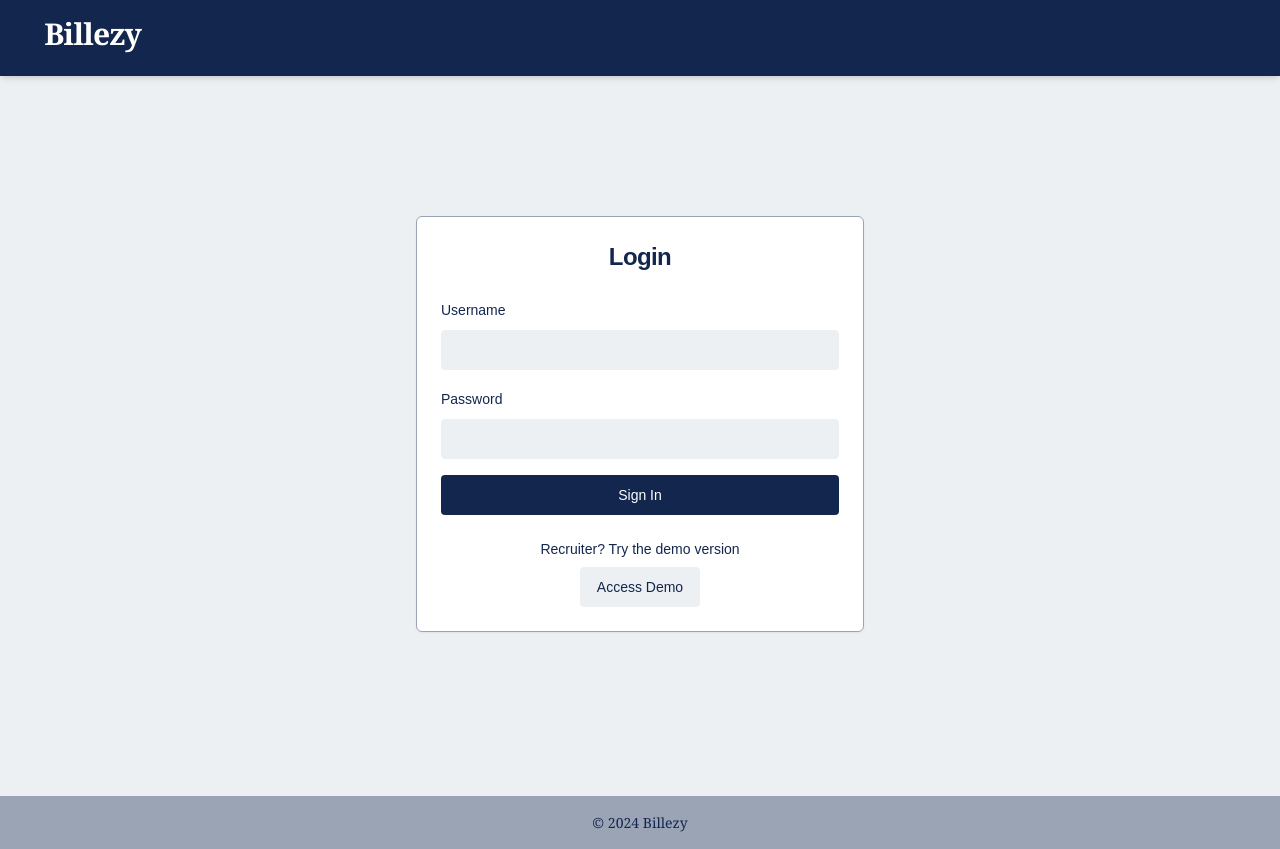
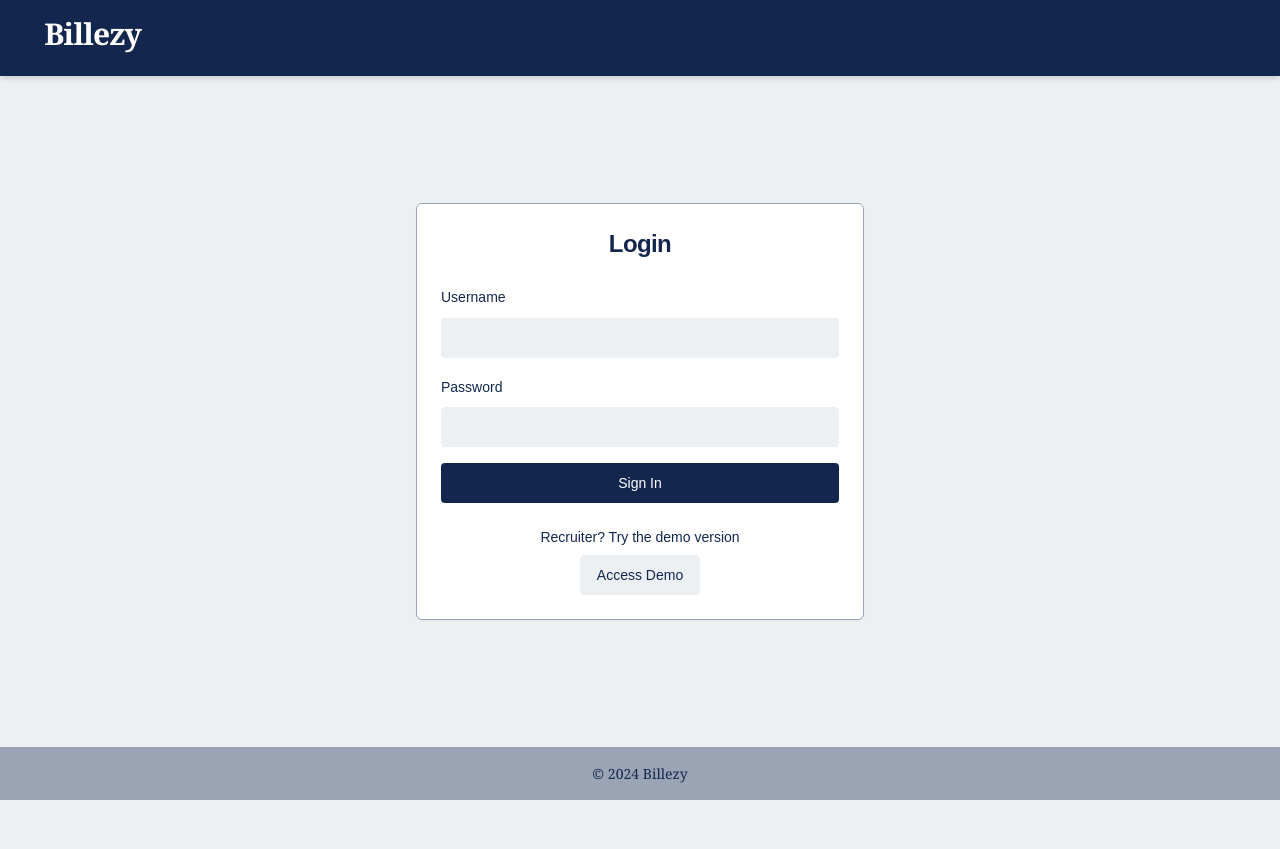
Before and after one commit to Beesettyrakesh/bill-generator, a Next.js app: page /login in a window 1280 px wide. After the commit the page ends 800 px from the top, so only its background shows below. Built offline with nearby package versions, Linux system fonts and the light colour scheme; no server answers.

Commit message:
fixed overflow of login page height

```diff
--- a/app/login/layout.js
+++ b/app/login/layout.js
@@ -4,14 +4,14 @@ import '../globals.css';
 
 export default function LoginLayout({ children }) {
   return (
-    <div className="login-container">
+    <div className="flex flex-col h-screen overflow-hidden">
       <header className="app-header sticky top-0 z-50">
         <div className="max-w-[98%] mx-auto flex justify-between items-center">
           <h1 className="text-3xl font-bold font-heading">Billezy</h1>
           {/* No UserNav here */}
         </div>
       </header>
-      <main className="app-main pt-4">
+      <main className="flex-1 flex items-center justify-center overflow-auto py-4">
         {children}
       </main>
       <footer className="app-footer">
--- a/app/login/page.tsx
+++ b/app/login/page.tsx
@@ -72,7 +72,7 @@ export default function LoginPage() {
   };
 
   return (
-    <div className="flex items-center justify-center h-[calc(100vh-120px)] bg-background">
+    <div className="w-full flex items-center justify-center px-4">
       <Card className="w-full max-w-md">
         <CardHeader>
           <CardTitle className="text-2xl text-center">Login</CardTitle>
```
